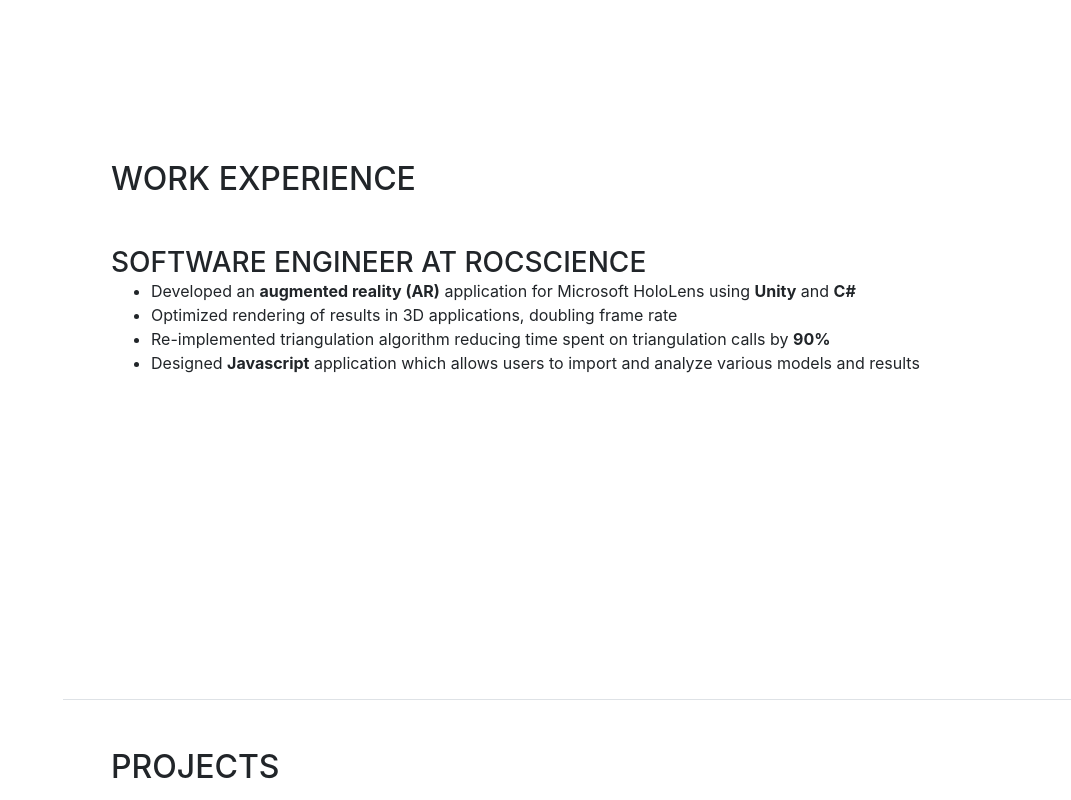
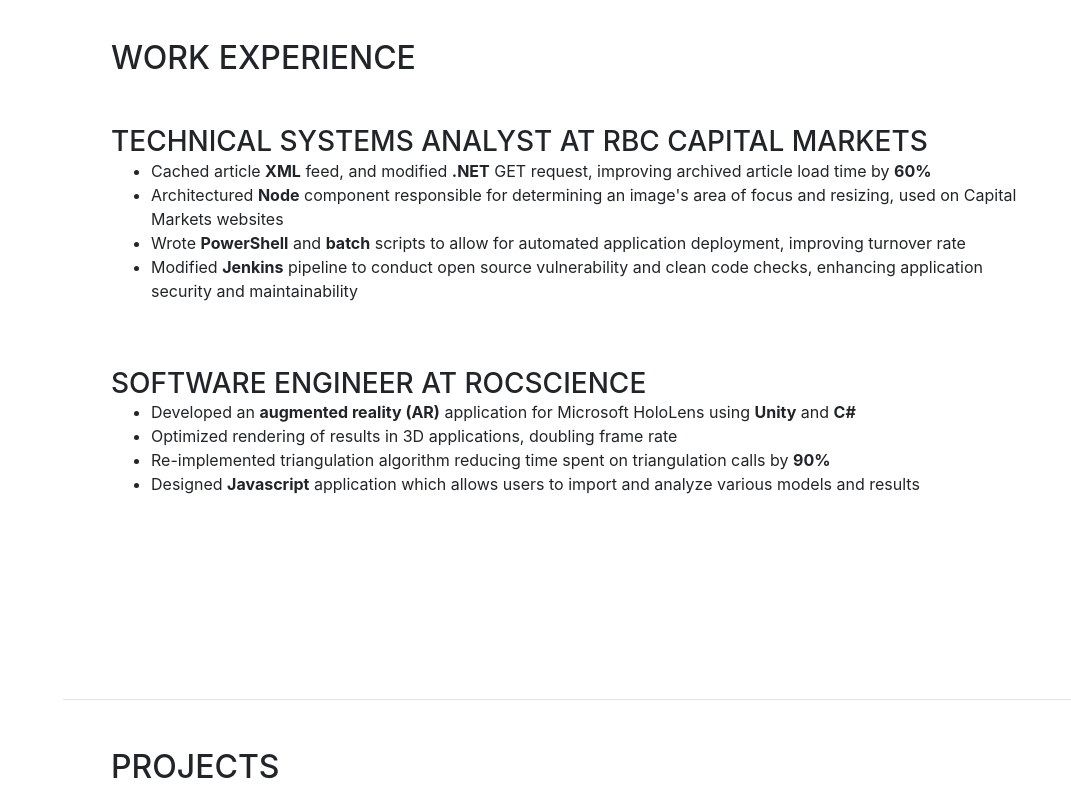
Before and after one commit to Ravi-R-Singh/Ravi-R-Singh.github.io, a website with bundled scripts: page index.html in a window 1280 px wide. Shown: the part 900-1700 px from the top of the page, without its empty margins (209-1280 px from the left). Built offline with nearby package versions, Linux system fonts and the light colour scheme; a web font is replaced by a local one.

Commit message:
Added RBCCM work experience

```diff
--- a/index.html
+++ b/index.html
@@ -75,7 +75,7 @@
         <div class="subheading mb-5">
           <a href="mailto:raviraj.singh@mail.utoronto.ca">raviraj.singh@mail.utoronto.ca</a>
         </div>
-        <p class="mb-5">Software engineer with an interest in graphics, third year computer engineering student at the University of Toronto</p>
+        <p class="mb-5">Third year computer engineering student with an interest in optimization and graphics</p>
       </div>
     </section>
 
@@ -83,6 +83,23 @@
       <div class="my-auto">
         <h2 class="mb-5">Work Experience</h2>
 
+        <div class="resume-item d-flex flex-column flex-md-row mb-5">
+          <div class="resume-content mr-auto">
+            <h3 class="mb-0">Technical Systems Analyst at RBC Capital Markets</h3>
+            <ul>
+              <li>Cached article <strong>XML</strong> feed, and modified <strong>.NET</strong> GET request, improving archived article load time by <strong>60%</strong></li>
+              <li>Architectured <strong>Node</strong> component responsible for
+                determining an image's area of focus and resizing, used
+                on Capital Markets websites</li>
+              <li>Wrote <strong>PowerShell</strong> and <strong>batch</strong> scripts to allow for
+                automated application deployment, improving
+                turnover rate</li>
+              <li>Modified <strong>Jenkins</strong> pipeline to conduct open source
+                vulnerability and clean code checks, enhancing
+                application security and maintainability</li>
+            </ul>
+          </div>
+        </div>
         <div class="resume-item d-flex flex-column flex-md-row mb-5">
           <div class="resume-content mr-auto">
             <h3 class="mb-0">Software Engineer at Rocscience</h3>
@@ -158,7 +175,7 @@
           <div class="resume-content mr-auto">
             <h3 class="mb-0">University of Toronto</h3>
             <div class="subheading mb-3">B.A.Sc. in Computer Engineering</div>
-            <p>GPA: 3.41/4.00</p>
+            <p>GPA: 3.47/4.00</p>
           </div>
           <div class="resume-date text-md-right">
             <span class="text-primary">September 2016 - Present</span>
```
